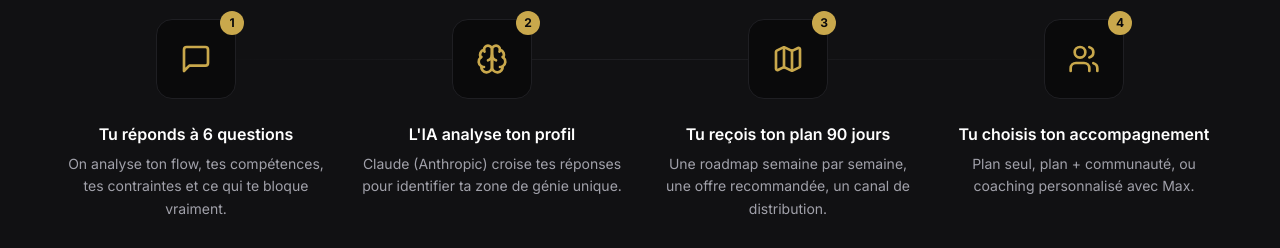
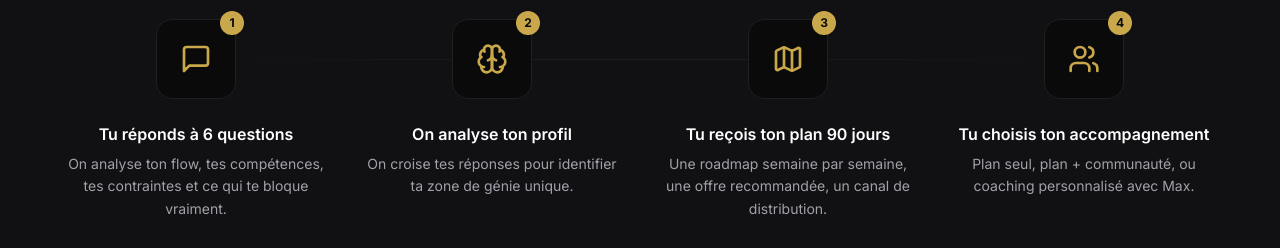
Before and after one commit to Yee2usS/VISION, a Next.js app: page / in a window 1280 px wide. Shown: the part 1860-2108 px from the top of the page. Built offline with nearby package versions, Linux system fonts and the light colour scheme; no server answers.

Commit message:
fix: update HowItWorks step 2 copy — remove IA/Anthropic branding
Co-Authored-By: Claude Sonnet 4.6 <noreply@anthropic.com>
Claude-Session: https://claude.ai/code/session_012zF3HDrqGNxnXHZXF5CRjr

```diff
--- a/src/components/landing/HowItWorks.tsx
+++ b/src/components/landing/HowItWorks.tsx
@@ -12,9 +12,9 @@ const steps = [
   },
   {
     icon: Brain,
-    title: "L'IA analyse ton profil",
+    title: 'On analyse ton profil',
     description:
-      'Claude (Anthropic) croise tes réponses pour identifier ta zone de génie unique.',
+      'On croise tes réponses pour identifier ta zone de génie unique.',
   },
   {
     icon: Map,
```
